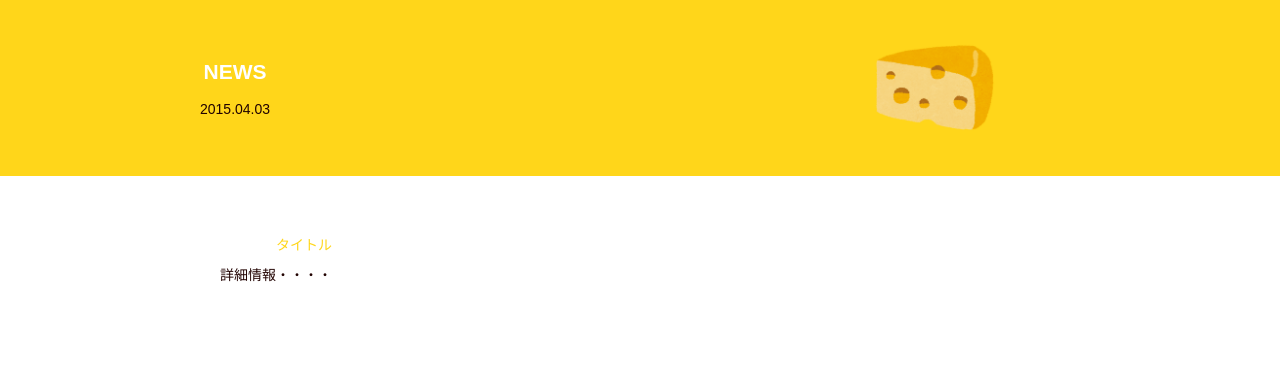
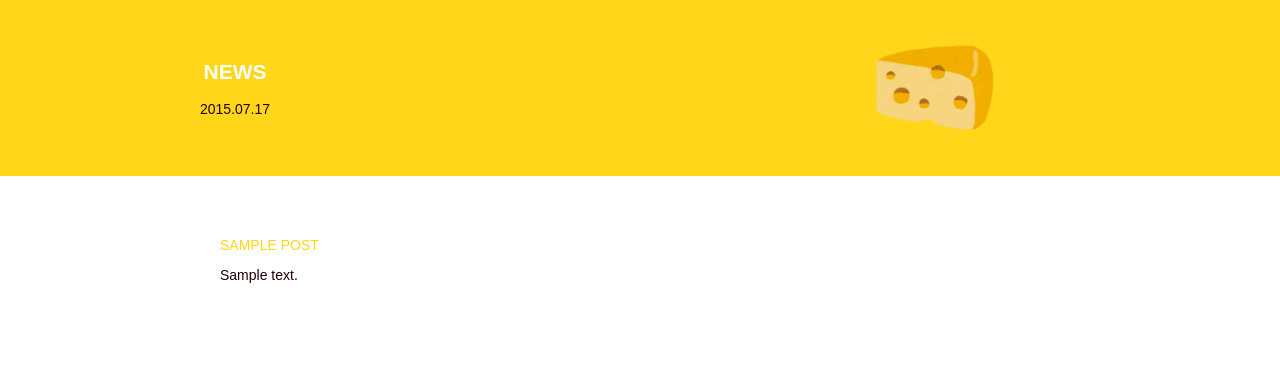
Before and after one commit to azgz/Cheese-Academy-Tokyo, a WordPress theme: template single.php in a window 1280 px wide. Shown: the part 977-1349 px from the top of the page. Run offline with PHP 8.4 and a stand-in for WordPress, Linux system fonts and the light colour scheme; the site name, menu and one post (Sample post) are stand-ins, and other content is empty.

Commit message:
ニュース詳細ページにWP テンプレートタグを組み込み

```diff
--- a/single.php
+++ b/single.php
@@ -5,7 +5,7 @@
             <div class="inner clearfix">
                 <div class="section-heading-wrap">
                     <h2 class="section-title white">NEWS</h2>
-                    <p class="section-note">2015.04.03</p>
+                    <p class="section-note"><?php the_time('Y.m.d'); ?></p>
                 </div>
             </div>
             </div>
@@ -14,8 +14,8 @@
                 <ul class="news_list clearfix">
                     <li>
                     <dl>
-	                    <dt class="news-date clearfix"><span class="news_tags">タイトル</span></dt>
-	                    <dd class="news-title">詳細情報・・・・</dd>
+	                    <dt class="news-date clearfix"><span class="news_tags"><?php the_title(); ?></span></dt>
+	                    <dd class="news-title"><?php the_content(); ?></dd>
 	                    </dl>
                     </li>
                 </ul>
```
